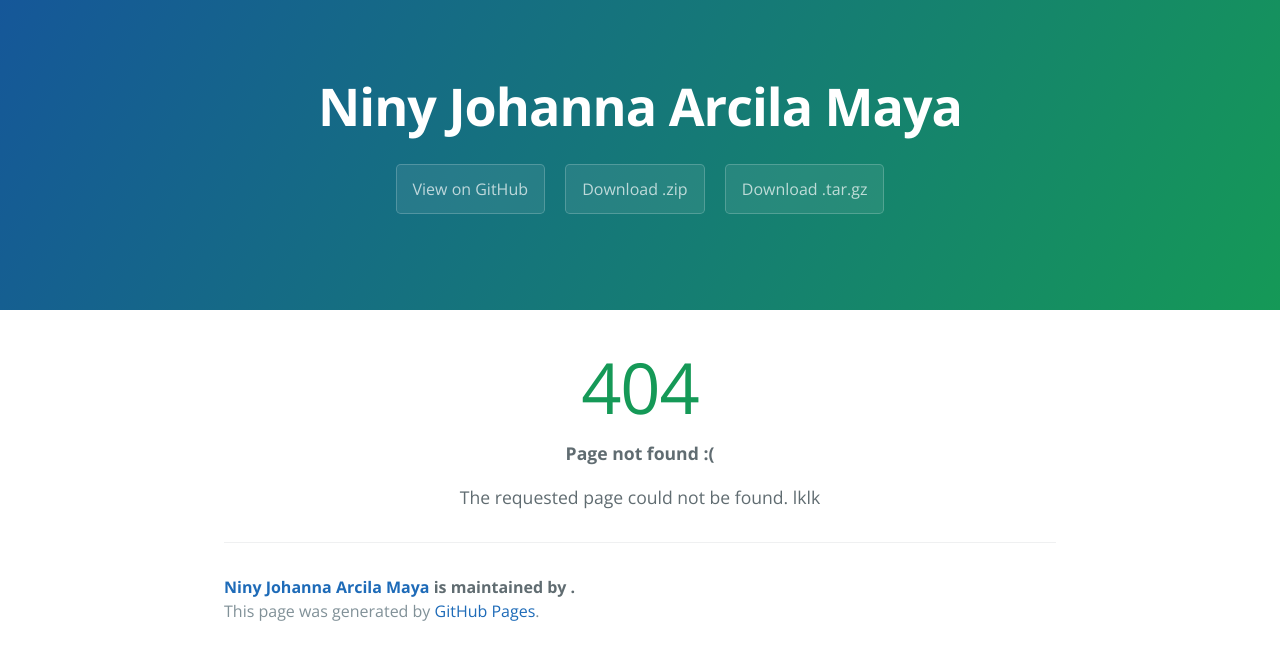
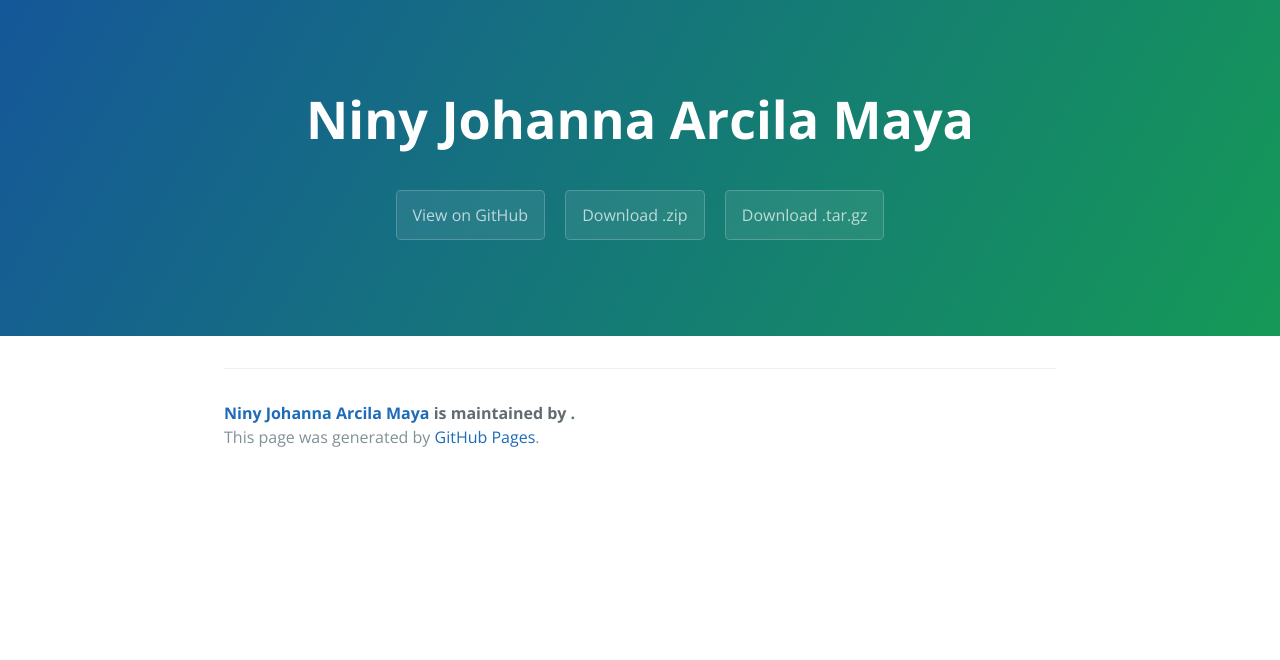
Before and after one commit to ninyam/paginapersonal, a Jekyll site: the page built from index.markdown, in a window 1280 px wide. Shown: the top 660 px of the page. Built offline with Jekyll 4.4.1, drawn with Linux system fonts in a browser that asks for light colours.

Commit message:
Update home.html

```diff
--- a/_layouts/home.html
+++ b/_layouts/home.html
@@ -1,25 +1,18 @@
----
-permalink: /404.html
-layout: default
----
+<!DOCTYPE html>
+<html lang="{{ site.locale }}">
 
-<style type="text/css" media="screen">
-  .container {
-    margin: 10px auto;
-    max-width: 600px;
-    text-align: center;
-  }
-  h1 {
-    margin: 30px 0;
-    font-size: 4em;
-    line-height: 1;
-    letter-spacing: -1px;
-  }
-</style>
+  {% include head.html %}
 
-<div class="container">
-  <h1>404</h1>
+  <body>
+    {% include page-header.html %}
 
-  <p><strong>Page not found :(</strong></p>
-  <p>The requested page could not be found. lklk</p>
-</div>
+    <section class="main-content">
+
+      {{ content }}
+
+      {% include page-footer.html %}
+
+    </section>
+
+  </body>
+</html>
```
